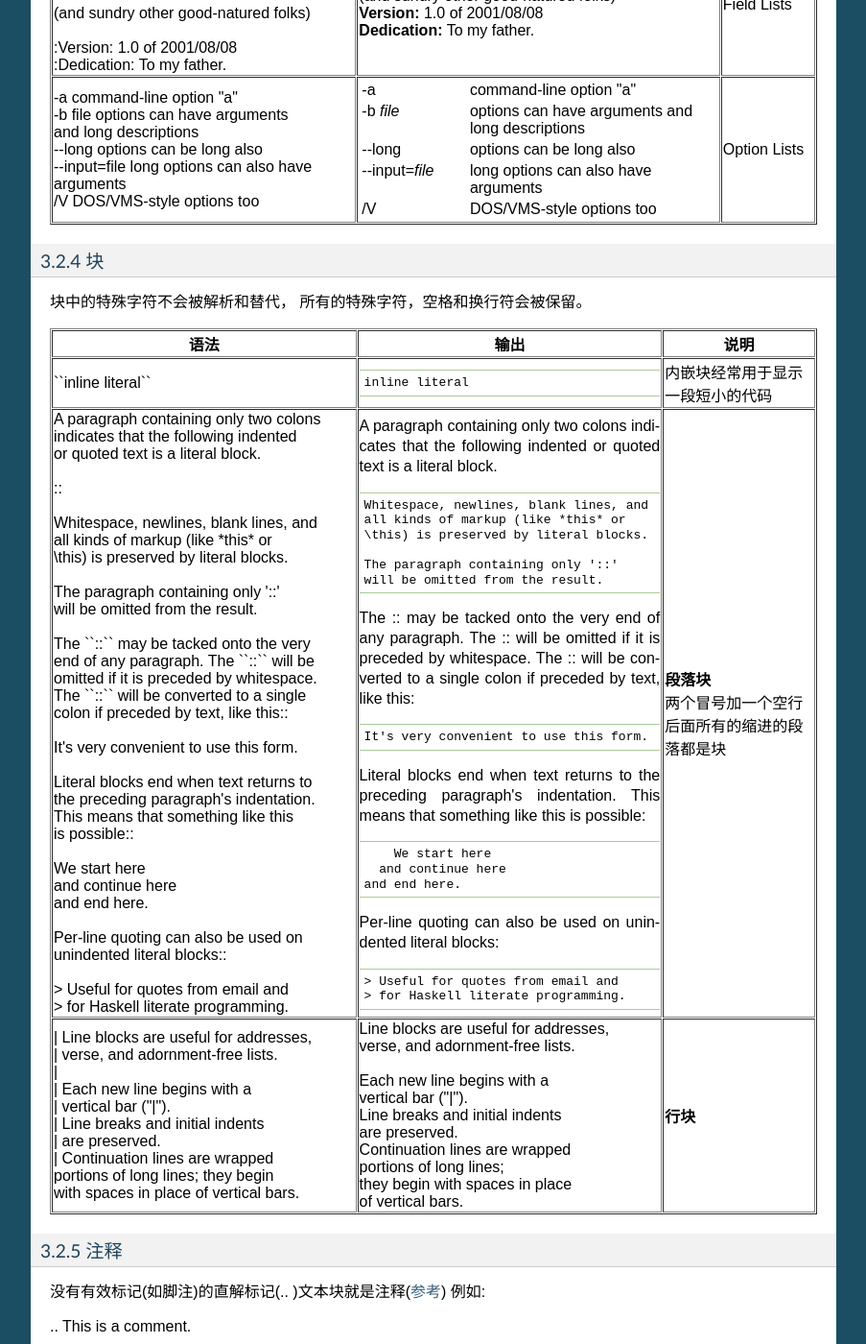
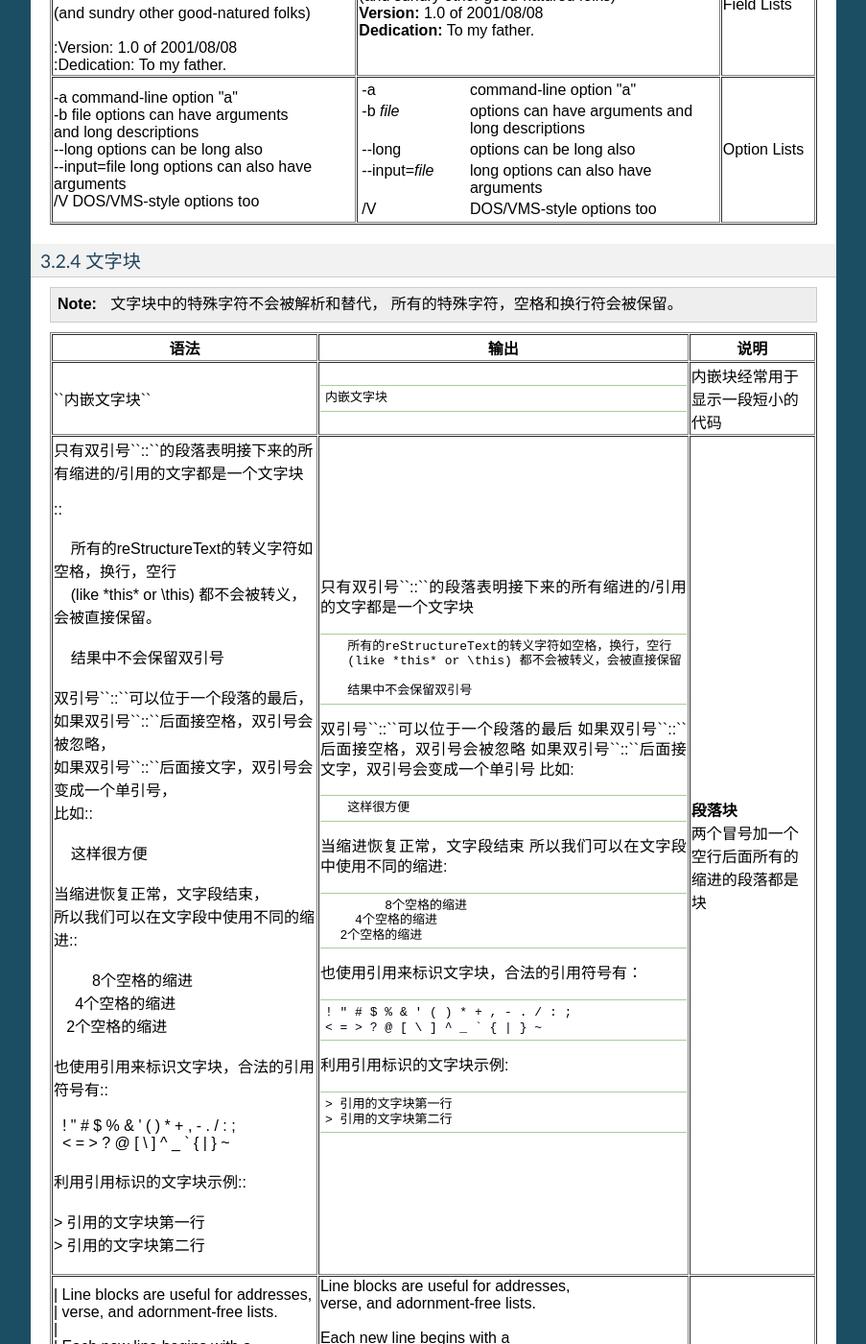
Before and after one commit to xcgspring/use_python, a Sphinx documentation site: the page built from source/documentation-reStructureText.rst, in a window 1280 px wide and 1400 px high, scrolled down 3413 px. Shown: the whole window at 96% size, without its empty margins (198-1101 px from the left). Built offline with Sphinx 7.4.7, drawn with Linux system fonts in a browser that asks for light colours; pages that are not in the unit, such as notebooks, are missing from menus; some of the changed text lies outside the part shown.

```diff
--- a/source/documentation-reStructureText.rst
+++ b/source/documentation-reStructureText.rst
@@ -443,10 +443,12 @@
 			</tbody>
 		</table>
 
-3.2.4 块
+3.2.4 文字块
 ^^^^^^^^^^^^^^^
 
-块中的特殊字符不会被解析和替代， 所有的特殊字符，空格和换行符会被保留。
+.. note::
+
+ 文字块中的特殊字符不会被解析和替代， 所有的特殊字符，空格和换行符会被保留。
 
 .. raw:: html
 
@@ -462,74 +464,84 @@
 				</tr>
 				<tr>
 					<td>
-						``inline literal``</td>
+						``内嵌文字块``</td>
 					<td>
-						<pre>inline literal</pre></td>
+						<pre>内嵌文字块</pre></td>
 					<td>
 						内嵌块经常用于显示一段短小的代码</td>
 				</tr>
 				<tr>
 					<td>
-						A paragraph containing only two colons<br />
-						indicates that the following indented<br />
-						or quoted text is a literal block.<br />
+						只有双引号``::``的段落表明接下来的所有缩进的/引用的文字都是一个文字块<br />
 						<br />
 						::<br />
 						<br />
-						Whitespace, newlines, blank lines, and<br />
-						all kinds of markup (like *this* or<br />
-						\this) is preserved by literal blocks.<br />
+						&nbsp;&nbsp;&nbsp;&nbsp;所有的reStructureText的转义字符如空格，换行，空行<br />
+						&nbsp;&nbsp;&nbsp;&nbsp;(like *this* or \this) 都不会被转义，会被直接保留。<br />
 						<br />
-						The paragraph containing only &#39;::&#39;<br />
-						will be omitted from the result.<br />
+						&nbsp;&nbsp;&nbsp;&nbsp;结果中不会保留双引号<br />
 						<br />
-						The ``::`` may be tacked onto the very<br />
-						end of any paragraph. The ``::`` will be<br />
-						omitted if it is preceded by whitespace.<br />
-						The ``::`` will be converted to a single<br />
-						colon if preceded by text, like this::<br />
+
+						双引号``::``可以位于一个段落的最后，<br />
+						如果双引号``::``后面接空格，双引号会被忽略，<br />
+						如果双引号``::``后面接文字，双引号会变成一个单引号，<br />
+						比如::<br />
 						<br />
-						It&#39;s very convenient to use this form.<br />
+						&nbsp;&nbsp;&nbsp;&nbsp;这样很方便<br />
 						<br />
-						Literal blocks end when text returns to<br />
-						the preceding paragraph&#39;s indentation.<br />
-						This means that something like this<br />
-						is possible::<br />
+
+						当缩进恢复正常，文字段结束，<br />
+						所以我们可以在文字段中使用不同的缩进::<br />
 						<br />
-						We start here<br />
-						and continue here<br />
-						and end here.<br />
+						&nbsp;&nbsp;&nbsp;&nbsp;&nbsp;&nbsp;&nbsp;&nbsp;&nbsp;8个空格的缩进<br />
+						&nbsp;&nbsp;&nbsp;&nbsp;&nbsp;4个空格的缩进<br />
+						&nbsp;&nbsp;&nbsp;2个空格的缩进<br />
 						<br />
-						Per-line quoting can also be used on<br />
-						unindented literal blocks::<br />
+
+						也使用引用来标识文字块，合法的引用符号有::<br />
+                        <br />
+                        &nbsp; ! " # $ % & ' ( ) * + , - . / : ;<br />
+                        &nbsp; &lt; = &gt; ? @ [ \ ] ^ _ ` { | } ~<br />
+                        <br />
+                        利用引用标识的文字块示例::<br />
 						<br />
-						&gt; Useful for quotes from email and<br />
-						&gt; for Haskell literate programming.</td>
+						&gt; 引用的文字块第一行<br />
+						&gt; 引用的文字块第二行<br />
+                        <br />
+
+                        </td>
 					<td>
 						<p>
-							A paragraph containing only two colons indicates that the following indented or quoted text is a literal block.</p>
+							只有双引号``::``的段落表明接下来的所有缩进的/引用的文字都是一个文字块</p>
 						<pre>
-  Whitespace, newlines, blank lines, and
-  all kinds of markup (like *this* or
-  \this) is preserved by literal blocks.
+    所有的reStructureText的转义字符如空格，换行，空行
+    (like *this* or \this) 都不会被转义，会被直接保留
 
-  The paragraph containing only &#39;::&#39;
-  will be omitted from the result.</pre>
+    结果中不会保留双引号</pre>
 						<p>
-							The :: may be tacked onto the very end of any paragraph. The :: will be omitted if it is preceded by whitespace. The :: will be converted to a single colon if preceded by text, like this:</p>
+							双引号``::``可以位于一个段落的最后
+                            如果双引号``::``后面接空格，双引号会被忽略
+                            如果双引号``::``后面接文字，双引号会变成一个单引号
+                            比如:</p>
 						<pre>
-  It&#39;s very convenient to use this form.</pre>
+    这样很方便</pre>
 						<p>
-							Literal blocks end when text returns to the preceding paragraph&#39;s indentation. This means that something like this is possible:</p>
+							当缩进恢复正常，文字段结束
+                            所以我们可以在文字段中使用不同的缩进:</p>
 						<pre>
-      We start here
-    and continue here
-  and end here.</pre>
+         8个空格的缩进
+     4个空格的缩进
+   2个空格的缩进</pre>
 						<p>
-							Per-line quoting can also be used on unindented literal blocks:</p>
+							也使用引用来标识文字块，合法的引用符号有：</p>
+                        <pre>
+ ! " # $ % & ' ( ) * + , - . / : ;
+ < = > ? @ [ \ ] ^ _ ` { | } ~</pre>
+                        <p>利用引用标识的文字块示例:</p>
 						<pre>
-  &gt; Useful for quotes from email and
-  &gt; for Haskell literate programming.</pre>
+ > 引用的文字块第一行
+ > 引用的文字块第二行</pre>
+
 					</td>
 					<td>
 						<strong>段落块</strong><br />
@@ -589,6 +601,29 @@
 
  注释内容在输出中可能不可见
 
+3.2.6 代码块
+^^^^^^^^^^^^^^^
+
+可以用如3.2.4节文字块的方法来标识代码块:
+
+**示例**：
+
+::
+
+ python code::
+
+  #python code
+  def one_function():
+      pass
+
+
+**输出**：
+
+python code::
+
+ #python code
+ def one_function():
+     pass
 
 3.3 表格语法
 --------------------
--- a/source/index.rst
+++ b/source/index.rst
@@ -11,7 +11,7 @@
 .. toctree::
    :maxdepth: 1
 
-   package_install
+   module_and_package
    access_windows_dlls
    common_used_libraries
    unit_test
```
Also changed, not shown: source/module_and_package.rst (added, +129 -0 lines), source/package_install.rst (deleted, +0 -15 lines).
